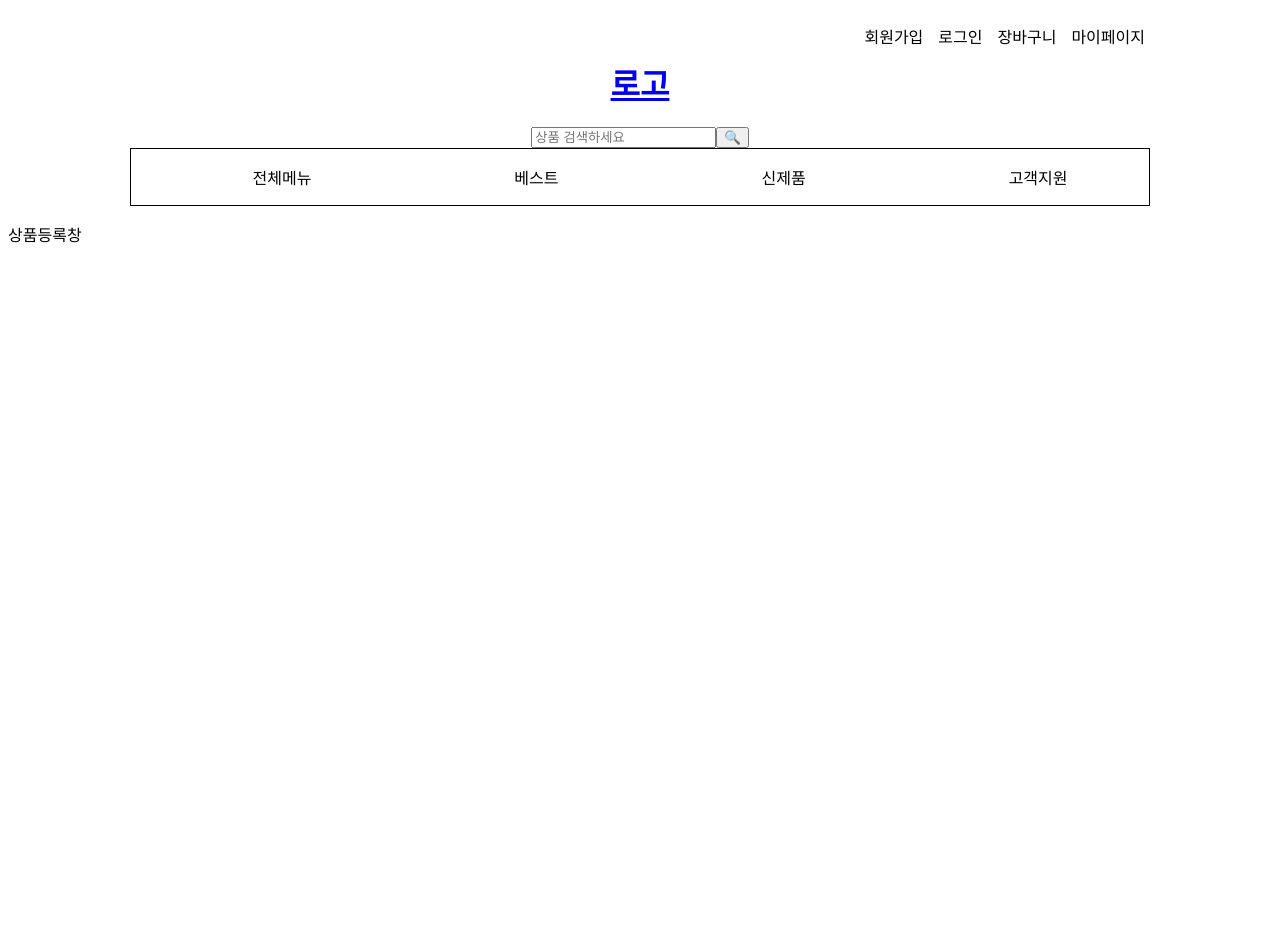
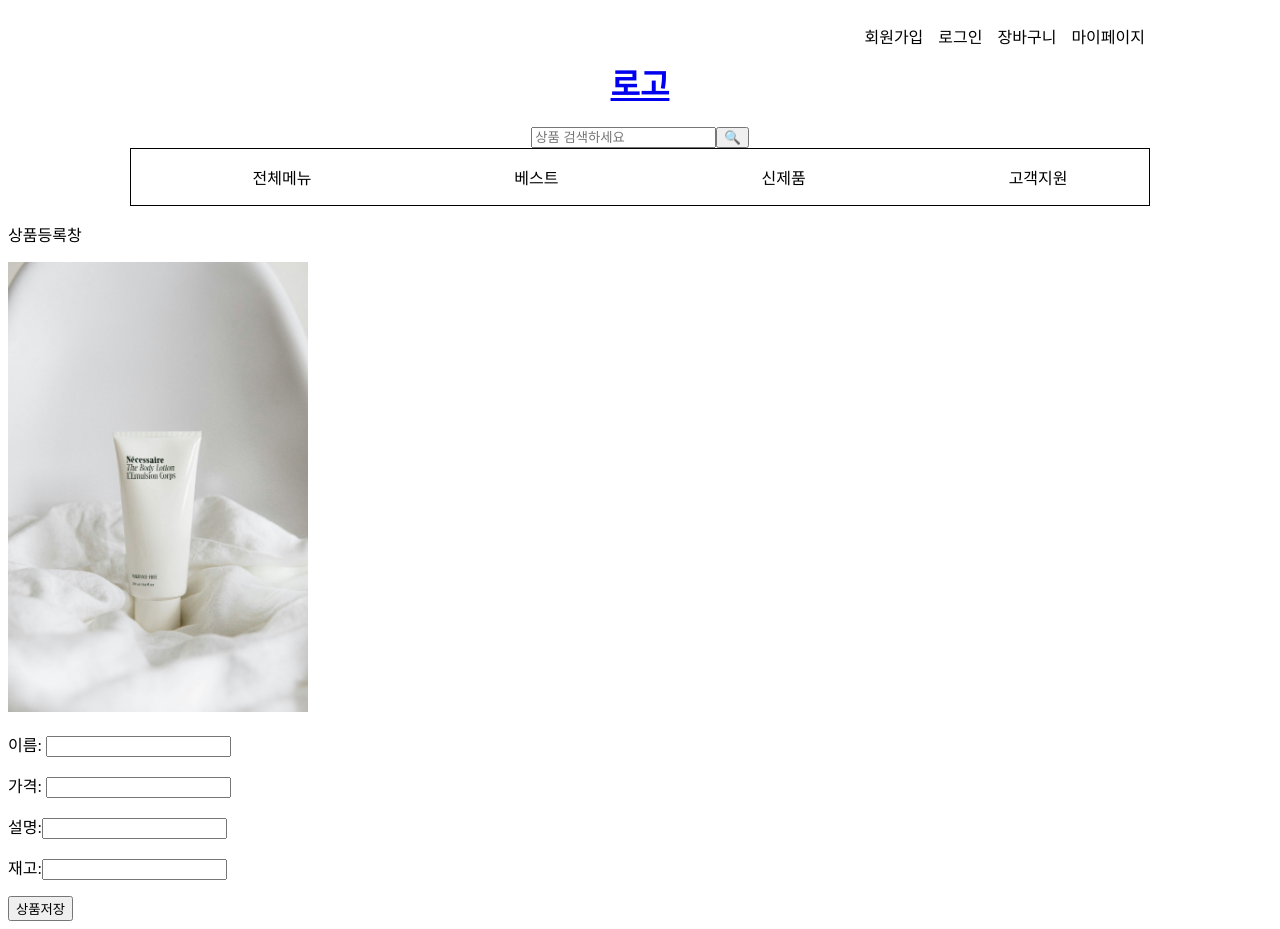
Before and after one commit to swngmls3571-alt/front, a React (Vite) app: page /product in a window 1280 px wide. Before the commit the page ends 800 px from the top, so only its background shows below. Built offline with nearby package versions, Linux system fonts and the light colour scheme; no server answers.

Commit message:
상품등록창

```diff
--- a/src/compnents/product.jsx
+++ b/src/compnents/product.jsx
@@ -1,11 +1,42 @@
-import {useNavigate} from "react-router-dom"
-function product() {
+import { useState } from "react";
+function Product() {
+    const [pName, setpName] = useState("")
+    const [pPrice, setpPrice] = useState("")
+    const [description, setdescription] = useState("")
+    const [stock, setStock] = useState("")
 
-    return(
+    function saveProduct() {
+        fetch("http://localhost:8080/dbprod", {
+            method: "POST",
+            headers: { "Content-Type": "application/json" },
+            body: JSON.stringify({ pName, pPrice, description, stock })
+        })
+            .then(res => res.json())
+            .then(data => {
+                console.log("상품등록", data);
+                setpName("");
+                setpPrice("");
+                setdescription("");
+                setStock("");
+            })
+    }
+
+
+    return (
         <>
-        <p>상품등록창</p>
+            <p>상품등록창</p>
+            <div className="pimg">
+                <img src="./img.jpg" alt="상품 이미지" />
+                <div>
+                    <p>이름: <input value={pName} onChange={(e) => setpName(e.target.value)} /></p>
+                    <p>가격: <input value={pPrice} onChange={(e) => setpPrice(e.target.value)} /></p>
+                    <p>설명:<input value={description} onChange={(e) => setdescription(e.target.value)} /></p>
+                    <p>재고:<input value={stock} onChange={(e) => setStock(e.target.value)} /></p>
+                </div>
+                <button onClick={saveProduct}>상품저장</button>
+            </div>
         </>
     )
 }
 
-export default product;
+export default Product;
--- a/src/index.css
+++ b/src/index.css
@@ -36,3 +36,6 @@
     color: inherit;
     text-decoration: none;
 }
+.pimg img{
+    width: 300px;
+}
```
Also changed, not shown: img.jpg (added).
